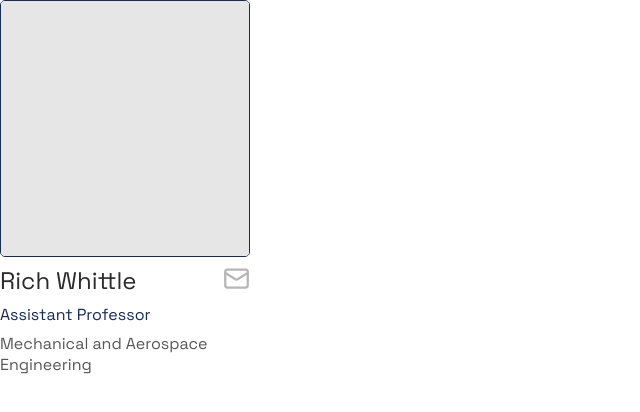
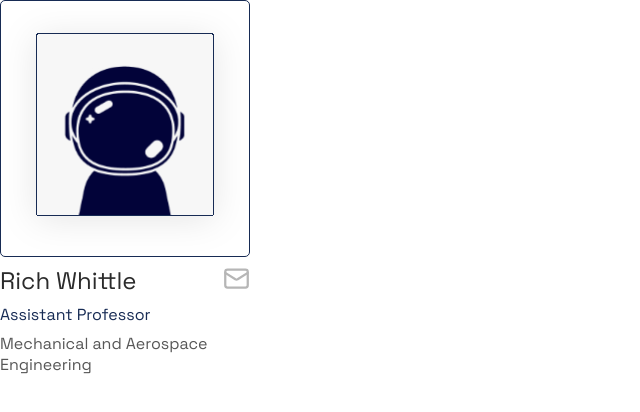
Before and after one commit to include-davis/sss, a Next.js app: page /test in a window 1280 px wide. Shown: the top 412 px of the page, without its empty margins (0-640 px from the left). Built offline with nearby package versions, Linux system fonts and the light colour scheme.

Commit message:
image updated with placeholder image

```diff
--- a/app/(pages)/_components/Membercard/Card.jsx
+++ b/app/(pages)/_components/Membercard/Card.jsx
@@ -11,11 +11,7 @@ export default function Membercard({
     return (
         <div className={styles.card}>
             <div className={styles.imageContainer}>
-                {image ? (
-                    <img src={image} alt={name}/>
-                ) : (
-                    <div className={styles.placeholder}/>
-                )}
+                    <img src={image || "images/avatar-placeholder.svg"} alt={name}/>
             </div>
 
             <div className={styles.info}>
```
Also changed, not shown: public/images/avatar-placeholder.svg (added).
